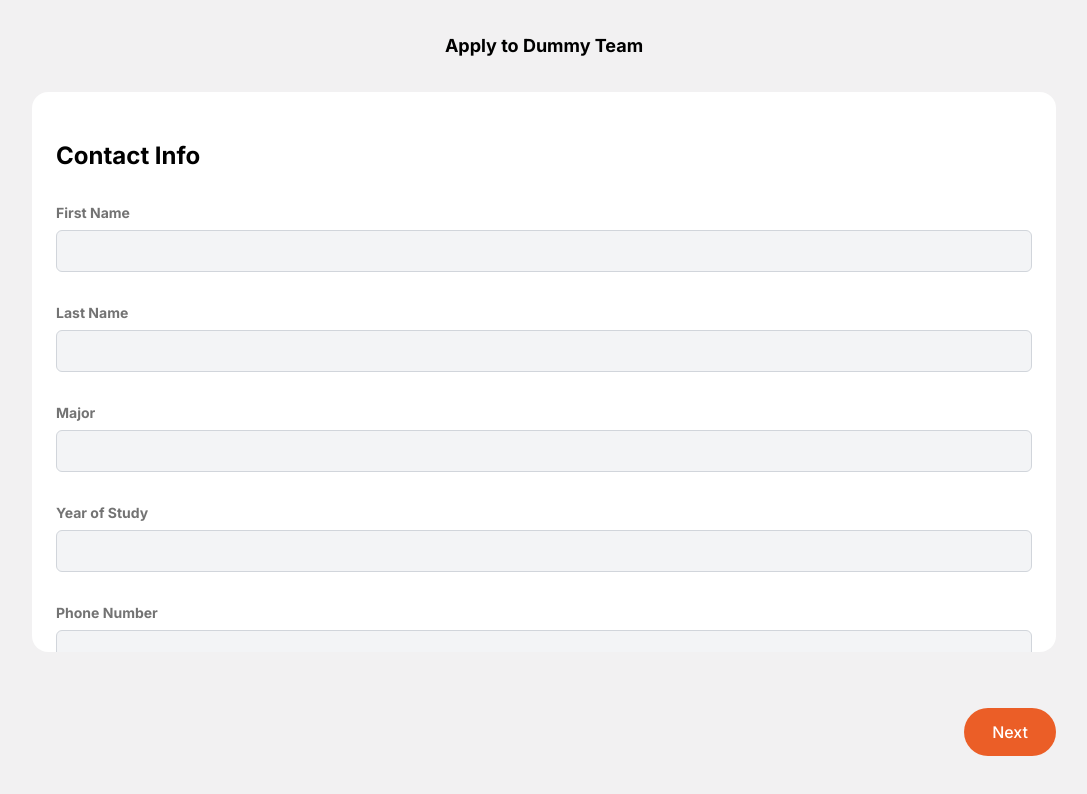
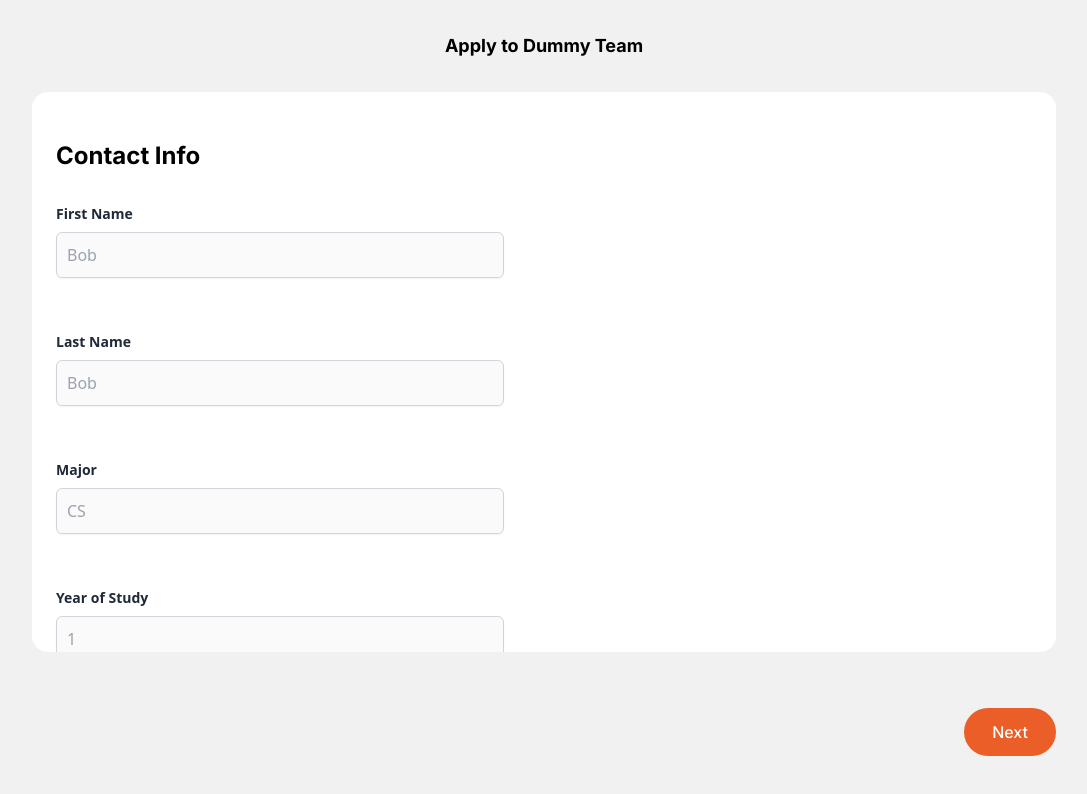
Before and after one commit to DSC-TechLead/nusdevs-frontend, a React (Create React App) app: page / in a window 1280 px wide. Shown: the top 794 px of the page, without its empty margins (96-1183 px from the left). Built offline with nearby package versions, Linux system fonts and the light colour scheme.

Commit message:
Modify mapping

```diff
--- a/src/components/applicationForm/contactInfo.tsx
+++ b/src/components/applicationForm/contactInfo.tsx
@@ -1,42 +1,84 @@
 import { FormHeader, FormQuestion } from "../formSections";
+import TextInput from "../textInput";
 
 const questions = [
   {
     question: "First Name",
     type: "Text Input Short",
+    key: "firstName",
   },
   {
     question: "Last Name",
     type: "Text Input Short",
+    key: "lastName",
   },
   {
     question: "Major",
     type: "Dropdown",
+    key: "major",
   },
   {
     question: "Year of Study",
     type: "Dropdown",
+    key: "year",
   },
   {
     question: "Phone Number",
     type: "Text Input Short",
+    key: "phoneNumber",
   },
   {
     question: "School Email",
     type: "Text Input Short",
+    key: "schoolEmail",
   },
   {
     question: "Telegram Handle",
     type: "Text Input Short",
+    key: "telegram",
   },
 ];
 
-const ContactInfo: React.FC = () => {
+interface ContactInfoProps {
+  firstName?: string;
+  lastName?: string;
+  major?: string;
+  year?: string;
+  phoneNumber?: string;
+  schoolEmail?: string;
+  telegram?: string;
+}
+
+const ContactInfo: React.FC<ContactInfoProps> = ({
+  firstName = "Bob",
+  lastName = "Bob",
+  major = "CS",
+  year = "1",
+  phoneNumber = "12345678",
+  schoolEmail = "bob@u.nus.edu",
+  telegram = "@bob",
+}) => {
+  const contactValues = {
+    firstName,
+    lastName,
+    major,
+    year,
+    phoneNumber,
+    schoolEmail,
+    telegram,
+  };
+
   return (
     <div className="w-[80%] h-[70vh] px-[24px] py-[48px] bg-white rounded-2xl flex-col gap-8 inline-flex overflow-auto">
       <FormHeader header="Contact Info" />
-      {questions.map((qn, index) => (
-        <FormQuestion key={index} question={qn.question} type={qn.type} />
+      {questions.map((qn) => (
+        <TextInput
+          key={qn.key}
+          label={qn.question}
+          placeholder={contactValues[qn.key as keyof ContactInfoProps] || ""}
+          description=""
+          enableCount={false}
+        />
       ))}
     </div>
   );
--- a/src/components/textInput.tsx
+++ b/src/components/textInput.tsx
@@ -6,6 +6,8 @@ interface TextInputProps {
   description?: string;
   maxLength?: number;
   height?: number;
+  textDisabled?: boolean;
+  enableCount?: boolean;
 }
 
 const TextInput: React.FC<TextInputProps> = ({
@@ -14,6 +16,8 @@ const TextInput: React.FC<TextInputProps> = ({
   description = "This input is self-handled",
   maxLength = 50,
   height = 1,
+  textDisabled = true,
+  enableCount = true,
 }) => {
   const [value, setValue] = useState<string>("");
 
@@ -26,10 +30,12 @@ const TextInput: React.FC<TextInputProps> = ({
 
   return (
     <div className="w-full max-w-md mb-4">
+      <div className="text-left">
         <label className="block text-sm font-bold text-gray-800 mb-1">
           {label}
         </label>
         <p className="text-sm text-gray-500 mb-2">{description}</p>
+      </div>
       <div>
         <textarea
           placeholder={placeholder}
@@ -38,11 +44,14 @@ const TextInput: React.FC<TextInputProps> = ({
           className="w-full p-2.5 border border-gray-300 rounded-md shadow-sm resize-none focus:outline-none focus:border-orange-500 focus:ring-2 focus:ring-orange-300"
           rows={height}
           style={{ overflow: "hidden" }}
+          disabled={textDisabled}
         />
       </div>
+      {enableCount && (
         <div className="text-right mt-1 text-xs text-gray-500">
           {value.length}/{maxLength}
         </div>
+      )}
     </div>
   );
 };
```
Lines whose indentation alone changed are shown as unchanged.
